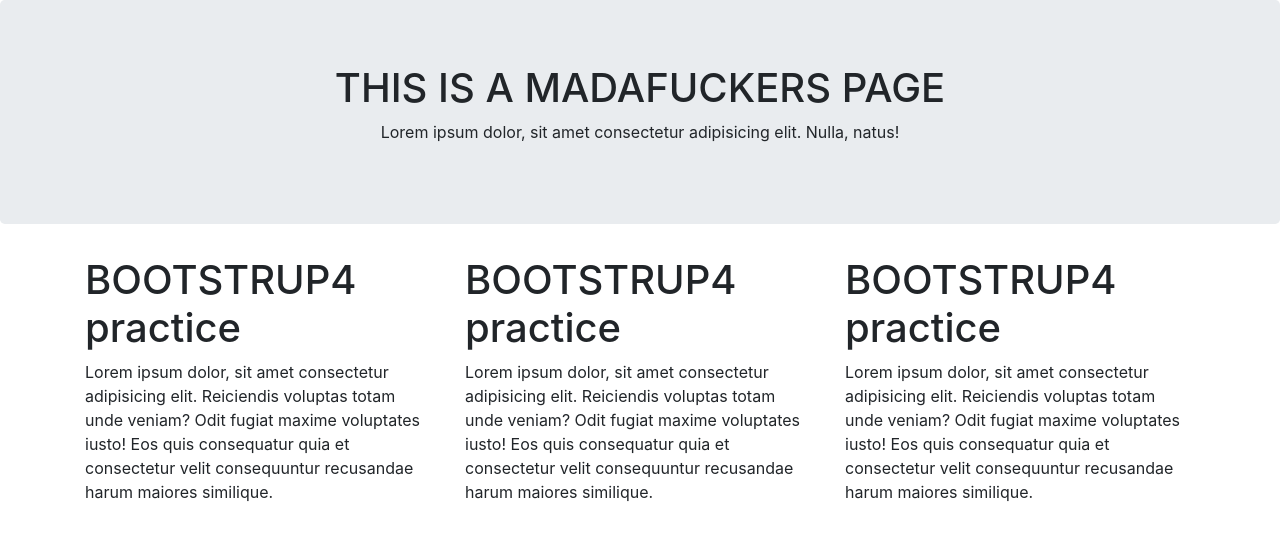
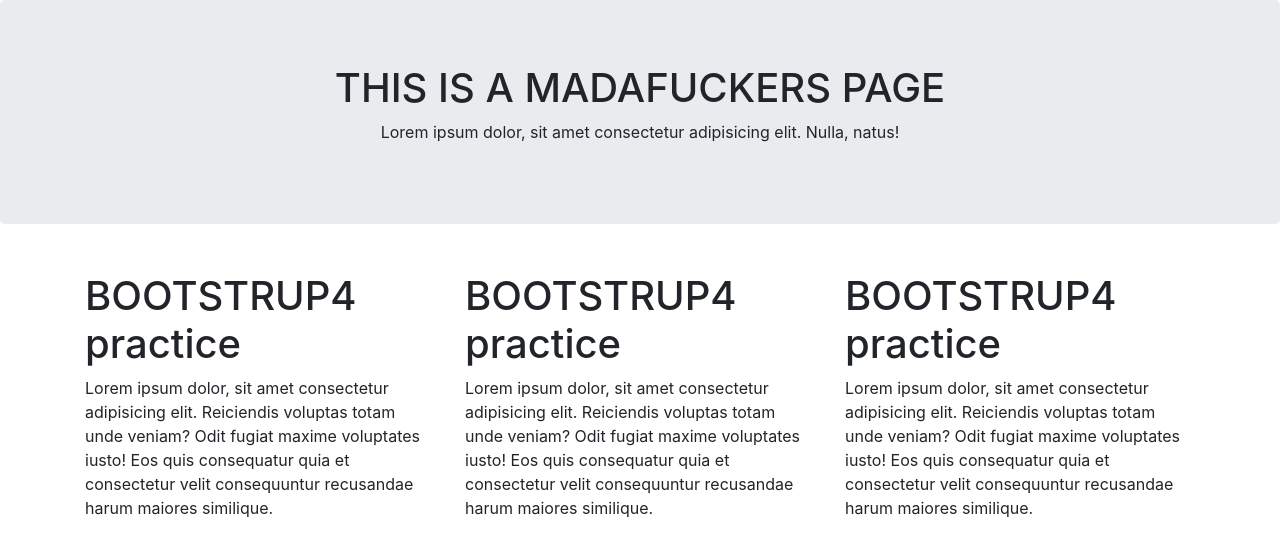
Before and after one commit to badhon86/fullStack_practice, a plain HTML site: page bspart01.html in a window 1280 px wide. Drawn offline with Linux system fonts and the light colour scheme.

Commit message:
first commit

```diff
--- a/bspart01.html
+++ b/bspart01.html
@@ -13,7 +13,7 @@
     <p>Lorem ipsum dolor, sit amet consectetur adipisicing elit. Nulla, natus!</p>
 </div>
 
-<div class="container">
+<div class="container pt-3">
     <div class="row">
         <div class="col-sm-4">
             <h1>BOOTSTRUP4 practice</h1>
```
